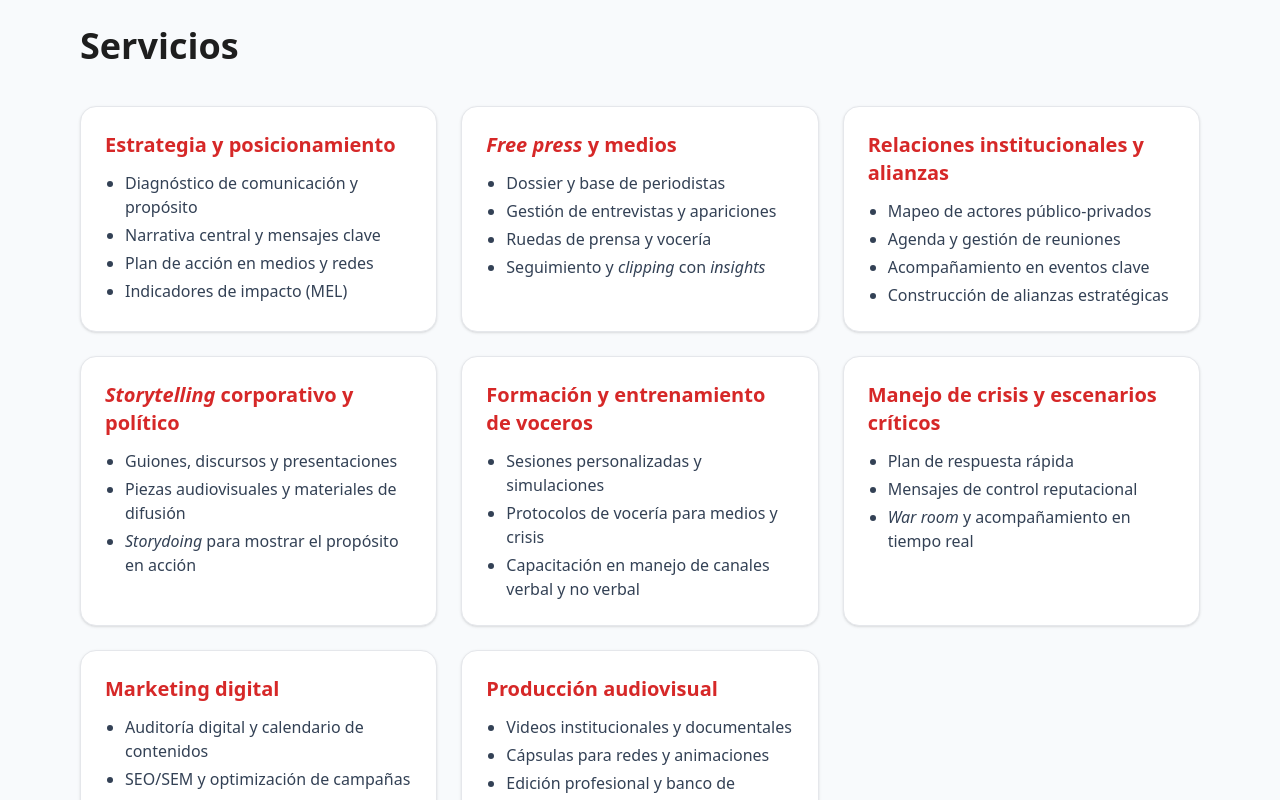
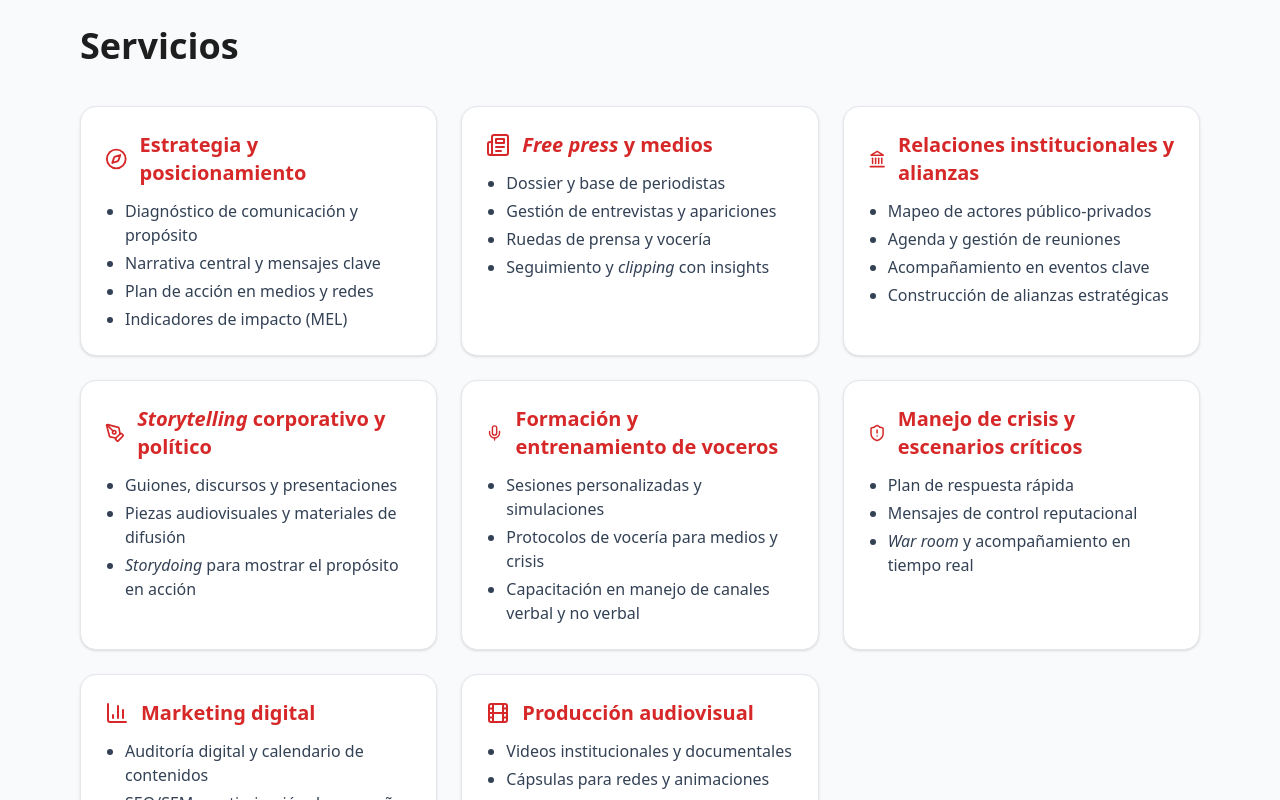
Before and after one commit to MiguelSamperS/Calanda-Website, a Next.js app: page / in a window 1280 px wide. Shown: the part 1120-1920 px from the top of the page. Built offline with nearby package versions, Linux system fonts and the light colour scheme.

Commit message:
Update page.tsx

```diff
--- a/app/page.tsx
+++ b/app/page.tsx
@@ -1,7 +1,22 @@
 'use client';
 
 import { useState } from 'react';
-import { Target, BookOpen, Users } from 'lucide-react';
+// Íconos (lucide-react)
+import {
+  Target,
+  BookOpen,
+  Users,
+  Compass,
+  Newspaper,
+  Landmark,
+  PenTool,
+  Mic,
+  ShieldAlert,
+  BarChart3,
+  Film,
+} from 'lucide-react';
+
+type IconType = React.ComponentType<{ className?: string }>;
 
 export default function Page() {
   const [sent, setSent] = useState<null | 'ok' | 'err'>(null);
@@ -35,13 +50,9 @@ export default function Page() {
       {/* Header */}
       <header className="sticky top-0 z-30 backdrop-blur bg-white/80 border-b border-slate-200">
         <div className="container py-3 flex items-center justify-between">
-          {/* LOGO CALANDA MUCHO MÁS GRANDE */}
+          {/* LOGO CALANDA (grande) */}
           <a href="/" className="flex items-center gap-3">
-            <img
-              src="/logo-horizontal.png"
-              alt="CALANDA"
-              className="h-24 md:h-32 w-auto"
-            />
+            <img src="/logo-horizontal.png" alt="CALANDA" className="h-24 md:h-32 w-auto" />
           </a>
 
           <nav className="hidden md:flex items-center gap-6 text-sm">
@@ -57,14 +68,15 @@ export default function Page() {
         </div>
       </header>
 
-      {/* Hero con imagen (más potente) */}
+      {/* Hero con imagen conceptual */}
       <section className="container section grid md:grid-cols-2 gap-10 items-center">
         <div className="space-y-6">
           <h1 className="text-4xl md:text-5xl font-bold leading-tight">
             Convertimos <span className="hero-underline">mensajes</span> en poder e <span className="hero-underline">ideas</span> en acción
           </h1>
           <p className="text-lg text-slate-600">
-            Narrativas, posicionamiento, <strong>incidencia</strong> y <strong>relacionamiento estratégico</strong> para que las organizaciones sean escuchadas, creídas y respaldadas por tomadores de decisión y grupos de interés.
+            Narrativas, posicionamiento, <strong>incidencia</strong> y <strong>relacionamiento estratégico</strong> para que las organizaciones
+            sean escuchadas, creídas y respaldadas por tomadores de decisión y grupos de interés.
           </p>
           <div className="flex gap-3">
             <a href="#servicios" className="px-5 py-3 rounded-2xl bg-calanda-red text-white no-underline hover:opacity-90 transition">
@@ -83,15 +95,16 @@ export default function Page() {
         </div>
 
         <div className="card overflow-hidden">
+          {/* Imagen conceptual: hilo rojo/conexión/propósito */}
           <img
-            src="https://images.unsplash.com/photo-1520975916090-3105956dac38?q=80&auto=format&fit=crop&w=1400"
-            alt="Voz en acción: movilización ciudadana con megáfono"
+            src="https://images.unsplash.com/photo-1485217988980-11786ced9454?q=80&auto=format&fit=crop&w=1400"
+            alt="Conexiones que mueven ideas: propósito en acción"
             className="w-full h-64 md:h-full object-cover"
           />
         </div>
       </section>
 
-      {/* Banda visual con imagen */}
+      {/* Banda visual */}
       <section className="container -mt-8">
         <div className="rounded-2xl overflow-hidden shadow">
           <img
@@ -102,17 +115,20 @@ export default function Page() {
         </div>
       </section>
 
-      {/* Servicios */}
+      {/* Servicios con íconos */}
       <section id="servicios" className="section bg-slate-50 border-y">
         <div className="container">
           <h2 className="text-3xl md:text-4xl font-semibold mb-10 text-calanda-dark">Servicios</h2>
           <div className="grid md:grid-cols-2 lg:grid-cols-3 gap-6">
-            {services.map((s) => (
+            {servicesWithIcons.map((s) => (
               <div key={s.title} className="card p-6 hover:shadow-lg transition">
-                <h3
-                  className="text-xl font-semibold mb-3 text-calanda-red"
-                  dangerouslySetInnerHTML={{ __html: s.title }}
-                />
+                <div className="flex items-center gap-3 mb-3">
+                  <s.icon className="w-6 h-6 text-calanda-red" />
+                  <h3
+                    className="text-xl font-semibold text-calanda-red"
+                    dangerouslySetInnerHTML={{ __html: s.title }}
+                  />
+                </div>
                 <ul className="list-disc pl-5 space-y-1 text-slate-700">
                   {s.points.map((p, i) => (
                     <li key={i} dangerouslySetInnerHTML={{ __html: p }} />
@@ -132,9 +148,7 @@ export default function Page() {
             <div className="grid md:grid-cols-3 lg:grid-cols-5 gap-4 text-slate-700">
               {bravo.map((b) => (
                 <div key={b.k} className="card p-5">
-                  <div className="text-2xl md:text-3xl font-extrabold tracking-widest text-[#B91C1C]">
-                    {b.k}
-                  </div>
+                  <div className="text-2xl md:text-3xl font-extrabold tracking-widest text-[#B91C1C]">{b.k}</div>
                   <h3 className="font-semibold text-calanda-red">{b.title}</h3>
                   <p className="text-sm mt-2">{b.desc}</p>
                 </div>
@@ -154,49 +168,40 @@ export default function Page() {
       {/* ¿Por qué elegirnos? */}
       <section id="por-que" className="section bg-slate-50 border-y">
         <div className="container">
-          <h2 className="text-3xl md:text-4xl font-semibold mb-10 text-calanda-dark">
-            ¿Por qué elegirnos?
-          </h2>
+          <h2 className="text-3xl md:text-4xl font-semibold mb-10 text-calanda-dark">¿Por qué elegirnos?</h2>
           <div className="grid md:grid-cols-3 gap-6">
-            {/* Estrategia con propósito */}
+            {/* Estrategia */}
             <div className="card p-6 hover:shadow-lg transition">
               <div className="flex items-center gap-3 mb-4">
                 <Target className="w-8 h-8 text-calanda-red" />
-                <h3 className="text-xl font-semibold text-calanda-red">
-                  Estrategia con propósito
-                </h3>
+                <h3 className="text-xl font-semibold text-calanda-red">Estrategia con propósito</h3>
               </div>
               <p className="text-slate-700">
-                No comunicamos por comunicar: cada mensaje que construimos responde a un objetivo claro y medible.
-                Nuestra obsesión es generar impacto real.
+                No comunicamos por comunicar: cada mensaje responde a un objetivo claro y medible. Nuestra obsesión es
+                generar impacto real.
               </p>
             </div>
 
-            {/* Narrativas que abren puertas */}
+            {/* Narrativas */}
             <div className="card p-6 hover:shadow-lg transition">
               <div className="flex items-center gap-3 mb-4">
                 <BookOpen className="w-8 h-8 text-calanda-red" />
-                <h3 className="text-xl font-semibold text-calanda-red">
-                  Narrativas que abren puertas
-                </h3>
+                <h3 className="text-xl font-semibold text-calanda-red">Narrativas que abren puertas</h3>
               </div>
               <p className="text-slate-700">
-                Sabemos cómo conectar con audiencias clave. Transformamos ideas complejas en mensajes que no solo se entienden,
-                sino que movilizan y persuaden.
+                Conectamos con audiencias clave. Traducimos complejidad en mensajes que se entienden, movilizan y persuaden.
               </p>
             </div>
 
-            {/* Relacionamiento que importa */}
+            {/* Relacionamiento */}
             <div className="card p-6 hover:shadow-lg transition">
               <div className="flex items-center gap-3 mb-4">
                 <Users className="w-8 h-8 text-calanda-red" />
-                <h3 className="text-xl font-semibold text-calanda-red">
-                  Relacionamiento que importa
-                </h3>
+                <h3 className="text-xl font-semibold text-calanda-red">Relacionamiento que importa</h3>
               </div>
               <p className="text-slate-700">
-                Nuestra red de contactos en el sector público, privado y social es un activo que ponemos al servicio de cada cliente,
-                para abrir caminos y generar resultados.
+                Nuestra red en el sector público, privado y social se pone al servicio de cada cliente para abrir caminos
+                y generar resultados.
               </p>
             </div>
           </div>
@@ -210,18 +215,12 @@ export default function Page() {
           <div className="grid md:grid-cols-3 gap-6">
             {cases.map((c) => (
               <div key={c.title} className="card p-0 overflow-hidden">
-                <img
-                  src={c.img}
-                  alt=""
-                  className="w-full h-36 object-cover"
-                />
+                <img src={c.img} alt="" className="w-full h-36 object-cover" />
                 <div className="p-6">
                   <h3 className="text-xl font-semibold text-calanda-red">{c.title}</h3>
                   <p className="mt-2">{c.desc}</p>
                   <ul className="list-disc pl-5 mt-3 space-y-1 text-slate-700">
-                    {c.bullets.map((b, i) => (
-                      <li key={i} dangerouslySetInnerHTML={{ __html: b }} />
-                    ))}
+                    {c.bullets.map((b, i) => <li key={i}>{b}</li>)}
                   </ul>
                 </div>
               </div>
@@ -275,7 +274,7 @@ export default function Page() {
         </div>
       </section>
 
-      {/* Footer con logo */}
+      {/* Footer */}
       <footer className="py-10 border-t text-center text-sm text-slate-500">
         <div className="container flex flex-col items-center gap-3">
           <img src="/logo-symbol.png" alt="CALANDA" className="h-10 w-auto opacity-80" />
@@ -294,15 +293,17 @@ export default function Page() {
   );
 }
 
-const services = [
+/* ---------- Datos ---------- */
+
+const servicesBase = [
   {
     title: "Estrategia y posicionamiento",
     points: [
       "Diagnóstico de comunicación y propósito",
       "Narrativa central y mensajes clave",
       "Plan de acción en medios y redes",
-      "Indicadores de impacto (MEL)"
-    ]
+      "Indicadores de impacto (MEL)",
+    ],
   },
   {
     title: "<em>Free press</em> y medios",
@@ -310,8 +311,8 @@ const services = [
       "Dossier y base de periodistas",
       "Gestión de entrevistas y apariciones",
       "Ruedas de prensa y vocería",
-      "Seguimiento y <em>clipping</em> con <em>insights</em>"
-    ]
+      "Seguimiento y <em>clipping</em> con insights",
+    ],
   },
   {
     title: "Relaciones institucionales y alianzas",
@@ -319,32 +320,32 @@ const services = [
       "Mapeo de actores público-privados",
       "Agenda y gestión de reuniones",
       "Acompañamiento en eventos clave",
-      "Construcción de alianzas estratégicas"
-    ]
+      "Construcción de alianzas estratégicas",
+    ],
   },
   {
     title: "<em>Storytelling</em> corporativo y político",
     points: [
       "Guiones, discursos y presentaciones",
       "Piezas audiovisuales y materiales de difusión",
-      "<em>Storydoing</em> para mostrar el propósito en acción"
-    ]
+      "<em>Storydoing</em> para mostrar el propósito en acción",
+    ],
   },
   {
     title: "Formación y entrenamiento de voceros",
     points: [
       "Sesiones personalizadas y simulaciones",
       "Protocolos de vocería para medios y crisis",
-      "Capacitación en manejo de canales verbal y no verbal"
-    ]
+      "Capacitación en manejo de canales verbal y no verbal",
+    ],
   },
   {
     title: "Manejo de crisis y escenarios críticos",
     points: [
       "Plan de respuesta rápida",
       "Mensajes de control reputacional",
-      "<em>War room</em> y acompañamiento en tiempo real"
-    ]
+      "<em>War room</em> y acompañamiento en tiempo real",
+    ],
   },
   {
     title: "Marketing digital",
@@ -352,37 +353,54 @@ const services = [
       "Auditoría digital y calendario de contenidos",
       "SEO/SEM y optimización de campañas",
       "<em>Social listening</em> y reportes de métricas",
-      "Plan de mejora continua"
-    ]
+      "Plan de mejora continua",
+    ],
   },
   {
     title: "Producción audiovisual",
     points: [
       "Videos institucionales y documentales",
       "Cápsulas para redes y animaciones",
-      "Edición profesional y banco de imágenes"
-    ]
-  }
+      "Edición profesional y banco de imágenes",
+    ],
+  },
 ];
+
+const iconMap: IconType[] = [
+  Compass,      // Estrategia y posicionamiento
+  Newspaper,    // Free press y medios
+  Landmark,     // Relaciones institucionales
+  PenTool,      // Storytelling corporativo y político
+  Mic,          // Formación de voceros
+  ShieldAlert,  // Manejo de crisis
+  BarChart3,    // Marketing digital
+  Film,         // Producción audiovisual
+];
+
+const servicesWithIcons = servicesBase.map((s, i) => ({
+  ...s,
+  icon: iconMap[i] ?? Compass,
+}));
 
 const bravo = [
   { k: "B", title: "Base", desc: "Diagnóstico profundo y definición del propósito de marca." },
   { k: "R", title: "Relato", desc: "Narrativa y mensajes clave con storytelling y storydoing." },
   { k: "A", title: "Alcance", desc: "Estrategia multicanal y activación de vocerías y alianzas." },
   { k: "V", title: "Visibilidad", desc: "Presencia frente a públicos clave y optimización digital." },
-  { k: "O", title: "Oportunidad", desc: "Transferencia de capacidades para sostenibilidad y escala." }
+  { k: "O", title: "Oportunidad", desc: "Transferencia de capacidades para sostenibilidad y escala." },
 ];
 
 const cases = [
   {
-    img: "https://images.unsplash.com/photo-1515378791036-0648a3ef77b2?q=80&auto=format&fit=crop&w=1200",
+    // Laboratorio / industria regulada
+    img: "https://images.unsplash.com/photo-1581092334513-6c8b1a588d0c?q=80&auto=format&fit=crop&w=1200",
     title: "Sector regulado y sensible",
     desc: "Posicionamiento de compañía con altos estándares, trazabilidad y aporte económico ante autoridades y opinión pública.",
     bullets: [
-      "Narrativa y <em>free press</em> en medios clave",
+      "Narrativa y <em>free press</em> en medios clave".replace(/<[^>]*>/g, ''), // visibles como texto
       "Entrenamiento de voceros para temas sensibles",
-      "Visibilidad sostenida e invitaciones a foros sectoriales"
-    ]
+      "Visibilidad sostenida e invitaciones a foros sectoriales",
+    ],
   },
   {
     img: "https://images.unsplash.com/photo-1563986768494-4dee2763ff3f?q=80&auto=format&fit=crop&w=1200",
@@ -391,17 +409,18 @@ const cases = [
     bullets: [
       "Mapeo de actores y agenda de alto nivel",
       "Gestión de reuniones y seguimiento",
-      "Resultados medibles en corto plazo"
-    ]
+      "Resultados medibles en corto plazo",
+    ],
   },
   {
-    img: "https://images.unsplash.com/photo-1519337265831-281ec6cc8514?q=80&auto=format&fit=crop&w=1200",
+    // Megáfono en la calle / comunicación pública
+    img: "https://images.unsplash.com/photo-1517602302552-471fe67acf66?q=80&auto=format&fit=crop&w=1200",
     title: "Comunicación de impacto",
     desc: "Campaña multicanal para traducir proyectos complejos en resultados comprensibles y memorables.",
     bullets: [
       "Mensajes simples y poderosos",
-      "<em>Storytelling</em> + <em>storydoing</em>",
-      "KPIs y aprendizaje continuo (MEL)"
-    ]
-  }
+      "Storytelling + storydoing",
+      "KPIs y aprendizaje continuo (MEL)",
+    ],
+  },
 ];
```
